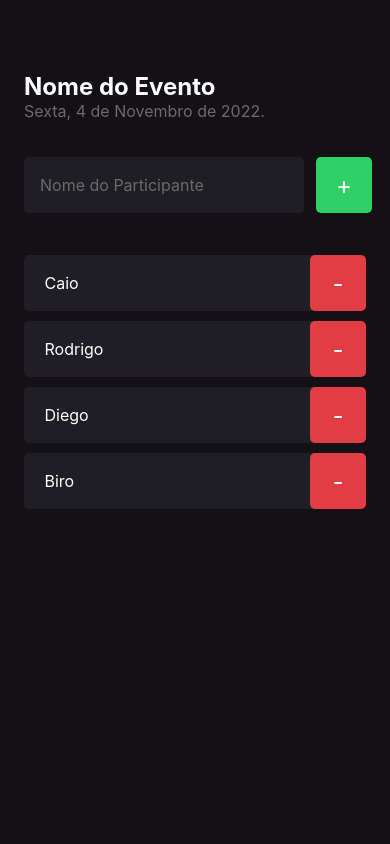
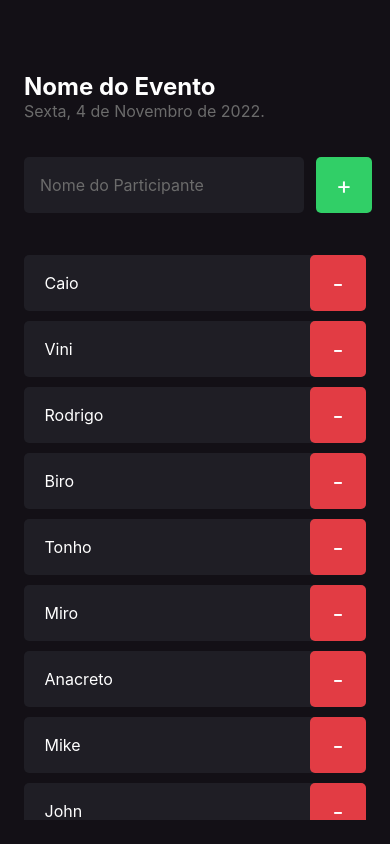
Before and after one commit to CaioScatolino/imhere, a React Native app: screen / in a window 390 px wide. Built offline with nearby package versions, Linux system fonts and the light colour scheme.

Commit message:
Usando FlatList e Statusbar

```diff
--- a/App.tsx
+++ b/App.tsx
@@ -1,7 +1,15 @@
 import { Home } from './src/screens/Home';
+import { StatusBar } from 'react-native';
 
 export default function App() {
   return (
-    <Home />
+    <>
+      <StatusBar
+      barStyle={'light-content'}
+      backgroundColor={'transparent'}
+      translucent
+      />
+      <Home />
+    </>
   )
 }
--- a/src/components/Participant/index.tsx
+++ b/src/components/Participant/index.tsx
@@ -3,14 +3,15 @@ import { styles } from "./styles";
 
 type Props = {
     name: string;
+    onRemove: () => void;
 }
 
-export function Participant( {name} : Props ) {
+export function Participant( {name, onRemove} : Props ) {
     return (
 
         <View style={styles.container}>
             <Text style={styles.name}> { name }</Text>
-            <TouchableOpacity style={styles.button}>
+            <TouchableOpacity style={styles.button} onPress={onRemove}>
                 <Text style={styles.buttonText}>
                     -
                 </Text>
--- a/src/screens/Home/index.tsx
+++ b/src/screens/Home/index.tsx
@@ -1,14 +1,20 @@
 import React from 'react'
 
-import { Text, View, TextInput, TouchableOpacity } from 'react-native'
+import { Text, View, TextInput, TouchableOpacity, FlatList } from 'react-native'
 import { styles } from './styles'
 
 import { Participant } from '../../components/Participant'
 
 export function Home() {
 
+    const participants = ['Caio', 'Vini', 'Rodrigo', 'Biro', 'Tonho', 'Miro', 'Anacreto', 'Mike', 'John']
+
     function handleParticipantAdd() {
         console.log('Você clicou no botão de Adicionar!')
+    }
+
+    function handleParticipantRemove(name: string) {
+        console.log(`Removeu ${name}!`)
     }
 
     return (
@@ -34,10 +40,28 @@ export function Home() {
                     </Text>
                 </TouchableOpacity>
             </View>
-            <Participant name='Caio'/>
-            <Participant name='Rodrigo'/>
-            <Participant name='Diego'/>
-            <Participant name='Biro'/>
+
+            <FlatList
+                data={
+                    participants
+                }
+
+                keyExtractor={item => item}
+
+                renderItem={({ item }) => (
+                    <Participant key={item} name={item} onRemove={() => handleParticipantRemove(item)} />
+
+                )}
+
+                ListEmptyComponent={() => (
+                    <Text style={styles.listEmptyText}>
+                        Ninguém chegou no evento ainda? Adicione participantes a sua lista.
+                    </Text>
+                )}
+
+                showsVerticalScrollIndicator = {false}
+            />
+
         </View>
 
 
--- a/src/screens/Home/styles.ts
+++ b/src/screens/Home/styles.ts
@@ -49,6 +49,11 @@ export const styles = StyleSheet.create({
       marginTop: 36,
       marginBottom: 42,
 
-    }
+    },
+    listEmptyText: {
+      color: '#FFFFFF',
+      fontSize: 14,
+      textAlign: 'center',
+    },
 
   });
```
